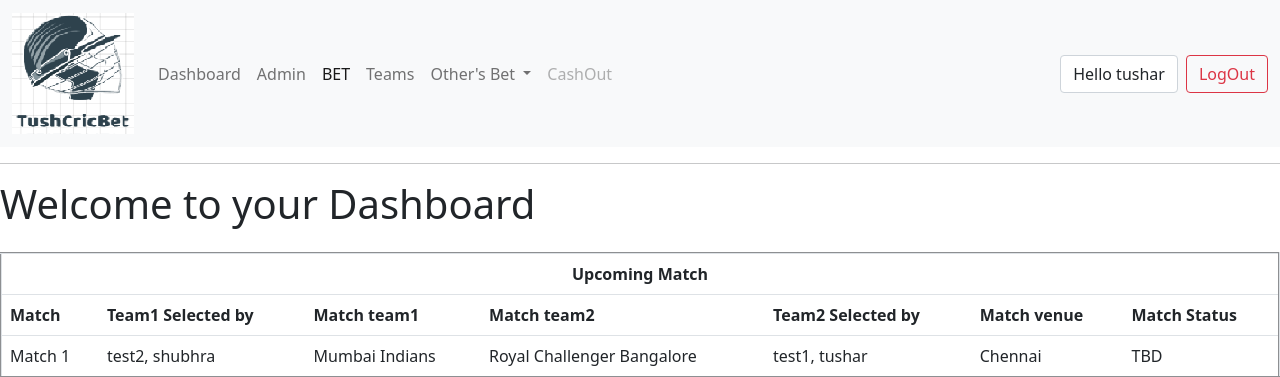
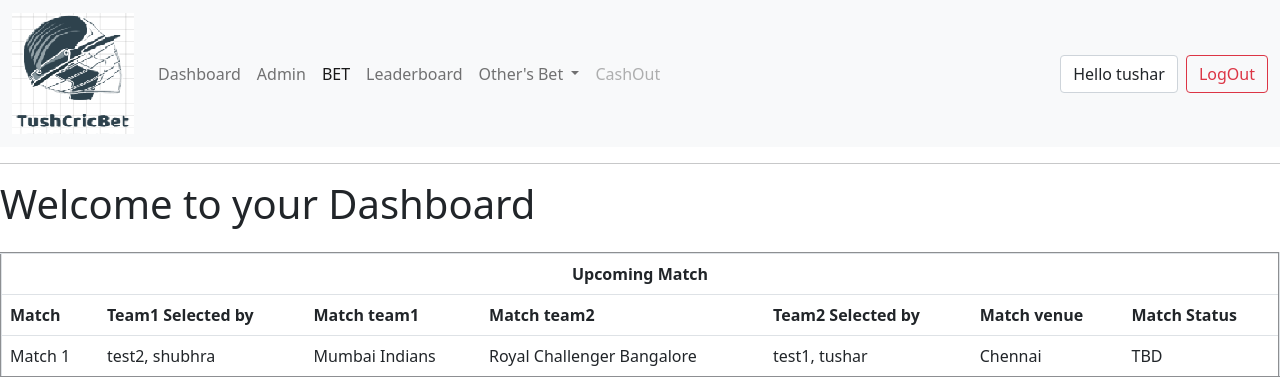
Before and after one commit to tusharbmw/cricBet, a Django app: page /dashboard/ in a window 1280 px wide. Shown: the top 377 px of the page. Run offline with Django 3.2, Linux system fonts and the light colour scheme; a user stored in the database is signed in; data comes from the database, SQL or seed files in the repository; some libraries are stand-ins or nearby versions.

Commit message:
Adding Leaderboard in Navbar

```diff
--- a/src/accounts/templates/accounts/navbar.html
+++ b/src/accounts/templates/accounts/navbar.html
@@ -17,7 +17,7 @@
           <a class="nav-link active" aria-current="page" href="/schedule">BET</a>
         </li>
         <li class="nav-item">
-          <a class="nav-link" href="/teams">Teams</a>
+          <a class="nav-link" href="/leaderboard">Leaderboard</a>
         </li>
         <li class="nav-item dropdown">
           <a class="nav-link dropdown-toggle" href="#" id="navbarDropdown" role="button" data-bs-toggle="dropdown" aria-expanded="false">
--- a/src/accounts/views.py
+++ b/src/accounts/views.py
@@ -137,7 +137,7 @@ def leaderboard(request):
     context['lost'] = lost
     context['won'] = won
     return render(request, 'accounts/leaderboard.html', context)
-    #return HttpResponse("Leaderboard")
+
 
 @login_required(login_url='/login')
 def dashboard(request):
```
